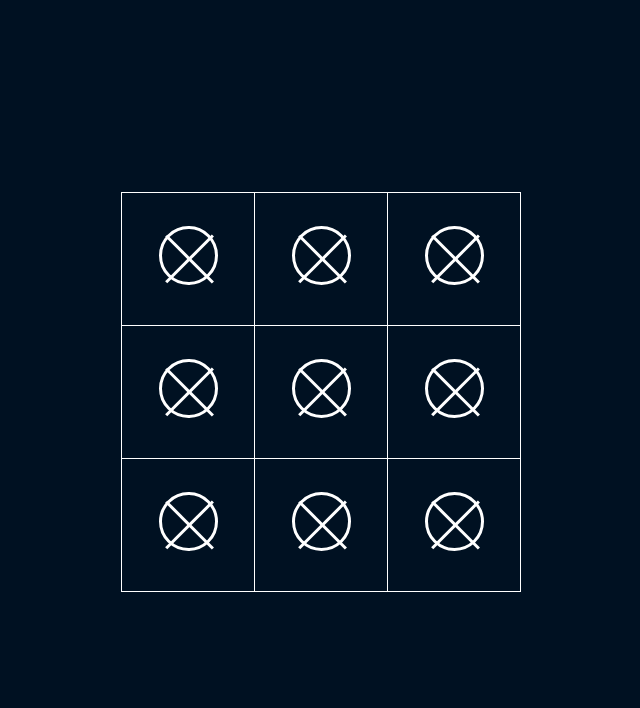
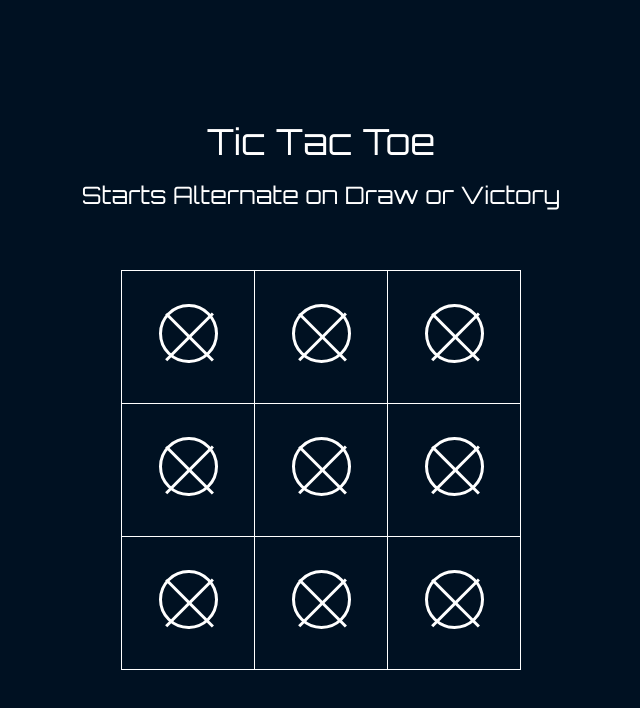
Before and after one commit to vtange/tictactoe, a plain HTML site: page index.html in a window 1280 px wide. Shown: the whole page, without its empty margins (319-959 px from the left). Drawn offline with nearby package versions, Linux system fonts and the light colour scheme; some packages are replaced by stand-ins of ours; a script that the page names is missing.

Commit message:
add title and heading

```diff
--- a/index.html
+++ b/index.html
@@ -1,6 +1,7 @@
 <head>
     <meta http-equiv="Content-Type" content="text/html; charset=UTF-8">
     <link rel="stylesheet" href="https://maxcdn.bootstrapcdn.com/bootstrap/3.3.5/css/bootstrap.min.css">
+    <link href='https://fonts.googleapis.com/css?family=Orbitron' rel='stylesheet' type='text/css'>
     <link rel="stylesheet" type="text/css" href="style-0.css"/>
     <script type="text/javascript" src="https://ajax.googleapis.com/ajax/libs/angularjs/1.4.7/angular.min.js"></script>
     <script type="text/javascript" src="app.js"></script>
@@ -9,6 +10,8 @@
 </head>
 <body data-ng-app="Tictac">
   <div class="content">
+      <h1>Tic Tac Toe</h1>
+      <h3>Starts Alternate on Draw or Victory</h3>
                         <table class="game" data-ng-controller="MainCtrl as tac">
                             <tr>
                                 <td class="cell" id="1" data-ng-class="{'clickable': checkClickable(1)}" data-ng-click="draw(1)"><div class="entry"><div data-ng-if="checkX(1)" class="X1"></div><div data-ng-if="checkX(1)" class="X2"></div><div data-ng-if="checkO(1)" class="O"></div></div></td>
--- a/style-0.css
+++ b/style-0.css
@@ -7,9 +7,15 @@ body {
   min-height: 100vh;
   min-width:100vw;
   color: #ffffff;
+  font-family: "Orbitron";
   text-align: center;
-  padding-top: 15%;
+  padding-top: 8%;
 }
+h3{
+  padding-bottom: 4%;
+}
+
+
 
 .game{
   position: relative;
```
